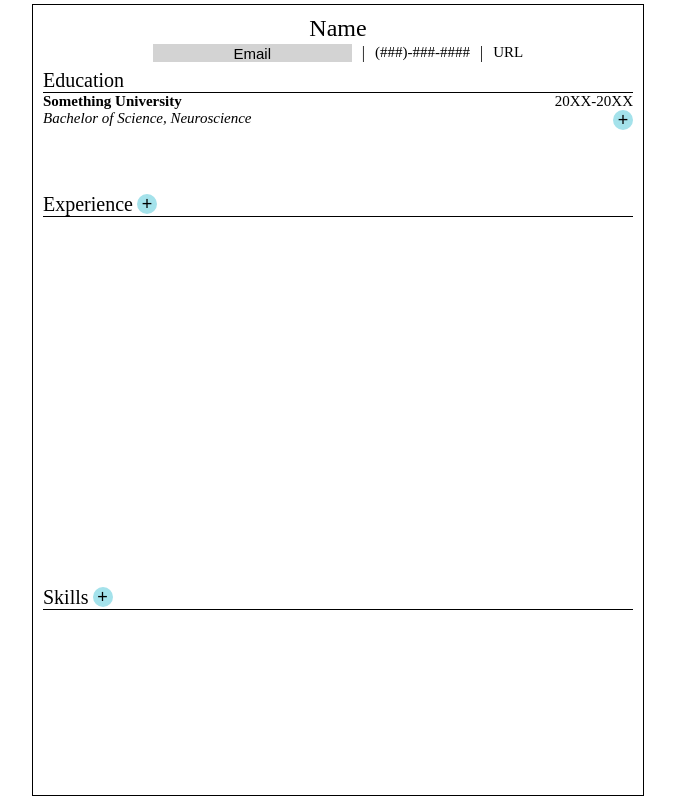
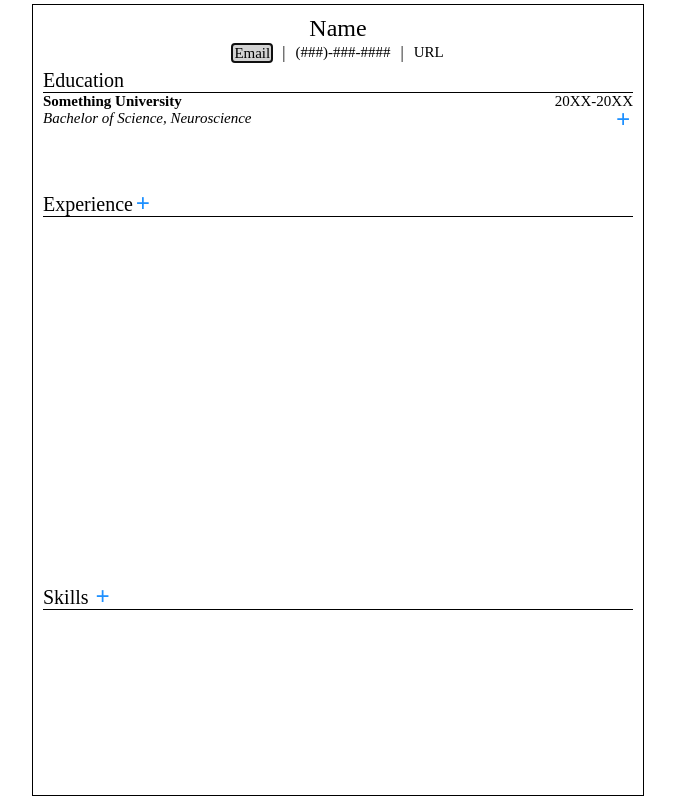
Before and after one commit to markymelnik/cv-app, a React (Vite) app: page / in a window 1280 px wide. Both pictures are taken after a click on the element "Email". Shown: the whole page, without its empty margins (302-977 px from the left). Built offline with nearby package versions, Linux system fonts and the light colour scheme.

Commit message:
edit fields expand with text length; practice with hooks; styling edits

```diff
--- a/src/components/EditField.jsx
+++ b/src/components/EditField.jsx
@@ -4,6 +4,8 @@ const EditField = ({ value, onTextChange, textClass, inputClass }) => {
 
   const [editing, setEditing] = React.useState(false);
   const [newText, setNewText] = React.useState(value);
+  const inputWidth = useInputWidth(newText);
+  const inputRef = React.useRef();
 
   const handleEdit = () => {
     setEditing(true);
@@ -20,20 +22,47 @@ const EditField = ({ value, onTextChange, textClass, inputClass }) => {
     }
   }
 
+  React.useEffect(() => {
+    if (editing) {
+      inputRef.current.focus();
+    }
+  }, [editing]);
+
   return (
     <>
       {editing ? (
         <input
           type='text'
           value={newText}
+          ref={inputRef}
           onChange={handleChange}
           onKeyDown={handleSave}
-          className={inputClass}/>
+          className={inputClass}
+          style={{ width: `${inputWidth}px`}}
+        />
       ) : (
-        <div onClick={handleEdit} className={textClass}>{value}</div>
+        <div onClick={handleEdit} className={textClass}>
+          {value}
+        </div>
       )}
     </>
   )
 }
 
+const useInputWidth = (newText) => {
+  const [inputWidth, setInputWidth] = React.useState('auto');
+
+  React.useEffect(() => {
+    const span = document.createElement('span');
+
+    span.textContent = newText;
+    document.body.appendChild(span);
+
+    setInputWidth(span.offsetWidth + 2);
+    document.body.removeChild(span);
+  }, [newText]);
+
+  return inputWidth;
+};
+
 export default EditField;
--- a/src/components/Skills/SkillsSection.jsx
+++ b/src/components/Skills/SkillsSection.jsx
@@ -30,7 +30,8 @@ const SkillsSection = () => {
       </div>
       <div className='skills-container'>
         {skills.map((skill, skillIndex) =>
-          <div className={`skill-block ${hoveredSkill === skillIndex ? 'hovered' : ''}`} key={skillIndex} >
+          <div className='skill-block' key={skillIndex} >
+            <div className={`skill-text ${hoveredSkill === skillIndex ? 'hovered' : ''}`}>
               <EditField
                 value={skill.text}
                 onMouseEnter={() => setHoveredSkill(skillIndex)}
@@ -39,6 +40,7 @@ const SkillsSection = () => {
                 textClass='skill-text'
                 inputClass='edit-skill-text'
               />
+            </div>
             <Button cssClass='delete-btn' btnContent='×' onBtnClick={() => handleDeleteSkill(skillIndex)} />
           </div>
         )}
--- a/src/styles.css
+++ b/src/styles.css
@@ -1,5 +1,6 @@
 * {
   box-sizing: border-box;
+  font-family: 'Times New Roman', Times, serif;
   margin: 0;
   padding: 0;
   border: 0;
@@ -23,6 +24,76 @@
   width: 612px;
   border: 1px solid black;
   padding: 10px;
+}
+
+
+
+.add-btn {
+  display: flex;
+  justify-content: center;
+  align-items: center;
+  height: 20px;
+  width: 20px;
+  border: none;
+  font-size: 25px;
+  font-weight: bolder;
+  color: dodgerblue;
+  background-color: white;
+  transition: background-color 0.12s ease;
+}
+
+.add-btn:hover {
+  background-color: rgb(198, 227, 255);
+  cursor: pointer;
+}
+
+.delete-btn {
+  display: flex;
+  justify-content: center;
+  align-items: center;
+  height: 20px;
+  width: 20px;
+  border: none;
+  font-size: 25px;
+  font-weight: bolder;
+  color: red;
+  background-color: white;
+  transition: background-color 0.12s ease;
+}
+
+.delete-btn:hover {
+  cursor: pointer;
+  background-color: rgb(255, 189, 189);
+}
+
+.bullet-point {
+  display: flex;
+  flex-direction: row;
+  justify-content: space-between;
+  font-size: 15px;
+  margin-left: 10px;
+}
+
+.bullet-text {
+  font-size: 15px;
+  transition: background-color 0.12s ease;
+}
+
+.bullet-text:before {
+  content: '• ';
+}
+
+.bullet-text:hover {
+  background-color: lightgrey;
+  cursor: pointer;
+}
+
+.edit-bullet-text {
+  border: none;
+  text-align: left;
+  font-size: 15px;
+  background-color: lightgrey;
+
 }
 
 
@@ -68,10 +139,11 @@
 
 .header-subinfo {
   font-size: 15px;
+  transition: background-color 0.12s ease;
 }
 
 .header-subinfo:hover {
-  background: lightgrey;
+  background-color: lightgrey;
   cursor: pointer;
 }
 
@@ -106,10 +178,11 @@
 
 .education-info {
   font-size: 15px;
+  transition: background-color 0.12s ease;
 }
 
 .education-info:hover {
-  background: lightgrey;
+  background-color: lightgrey;
   cursor: pointer;
 }
 
@@ -164,7 +237,9 @@
   display: flex;
   flex-direction: row;
   justify-content: space-between;
+  align-items: center;
   font-size: 15px;
+  transition: background-color 0.12s ease;
 }
 
 .experience-info:hover {
@@ -192,20 +267,25 @@
   display: flex;
   flex-direction: row;
   align-items: center;
+  gap: 4px;
   font-size: 20px;
   border-bottom: 1px solid black;
 }
 
 .skills-container {
   display: flex;
+  align-items: center;
   flex-direction: row;
   flex-wrap: wrap;
+  padding: 4px;
 }
 
 .skill-block {
   display: flex;
   flex-direction: row;
   align-items: center;
+  justify-content: center;
+  height: 20px;
 }
 
 .skills-container > *:not(:first-child)::before {
@@ -213,81 +293,20 @@
 }
 
 .skill-text {
+  display: flex;
+  flex-direction: row;
+  align-items: center;
   font-size: 15px;
-  padding: 2px;
+  transition: background-color 0.12s ease;
 }
 
 .skill-text:hover {
-  background: lightgrey;
+  background-color: lightgrey;
   cursor: pointer;
 }
 
 .edit-skill-text {
   border: none;
-  text-align: left;
-  font-size: 15px;
-  background-color: lightgrey;
-}
-
-
-
-.add-btn {
-  display: flex;
-  justify-content: center;
-  align-items: center;
-  height: 20px;
-  width: 20px;
-  font-size: 18px;
-  margin-left: 4px;
-  background-color: rgb(164, 226, 235);
-  border-radius: 50px;
-}
-
-.add-btn:hover {
-  background-color: rgb(128, 201, 212);
-  cursor: pointer;
-}
-
-.delete-btn {
-  display: flex;
-  justify-content: center;
-  height: 20px;
-  width: 20px;
-  font-size: 18px;
-  margin-left: 4px;
-  background-color: rgb(238, 141, 141);
-  border-radius: 50px;
-}
-
-.delete-btn:hover {
-  cursor: pointer;
-  background-color: rgb(231, 113, 113);
-}
-
-.bullet-point {
-  display: flex;
-  flex-direction: row;
-  justify-content: space-between;
-  font-size: 15px;
-  margin-left: 10px;
-}
-
-.bullet-text {
-  font-size: 15px;
-}
-
-.bullet-text:before {
-  content: '• ';
-}
-
-.bullet-text:hover {
-  background: lightgrey;
-  cursor: pointer;
-}
-
-.edit-bullet-text {
-  border: none;
-  text-align: left;
   font-size: 15px;
   background-color: lightgrey;
 }
@@ -321,5 +340,5 @@
 }
 
 .resume-skills .skill-block:hover .delete-btn {
-  display: inline-block;
+  display: flex;
 }
```
Lines whose indentation alone changed are shown as unchanged.
